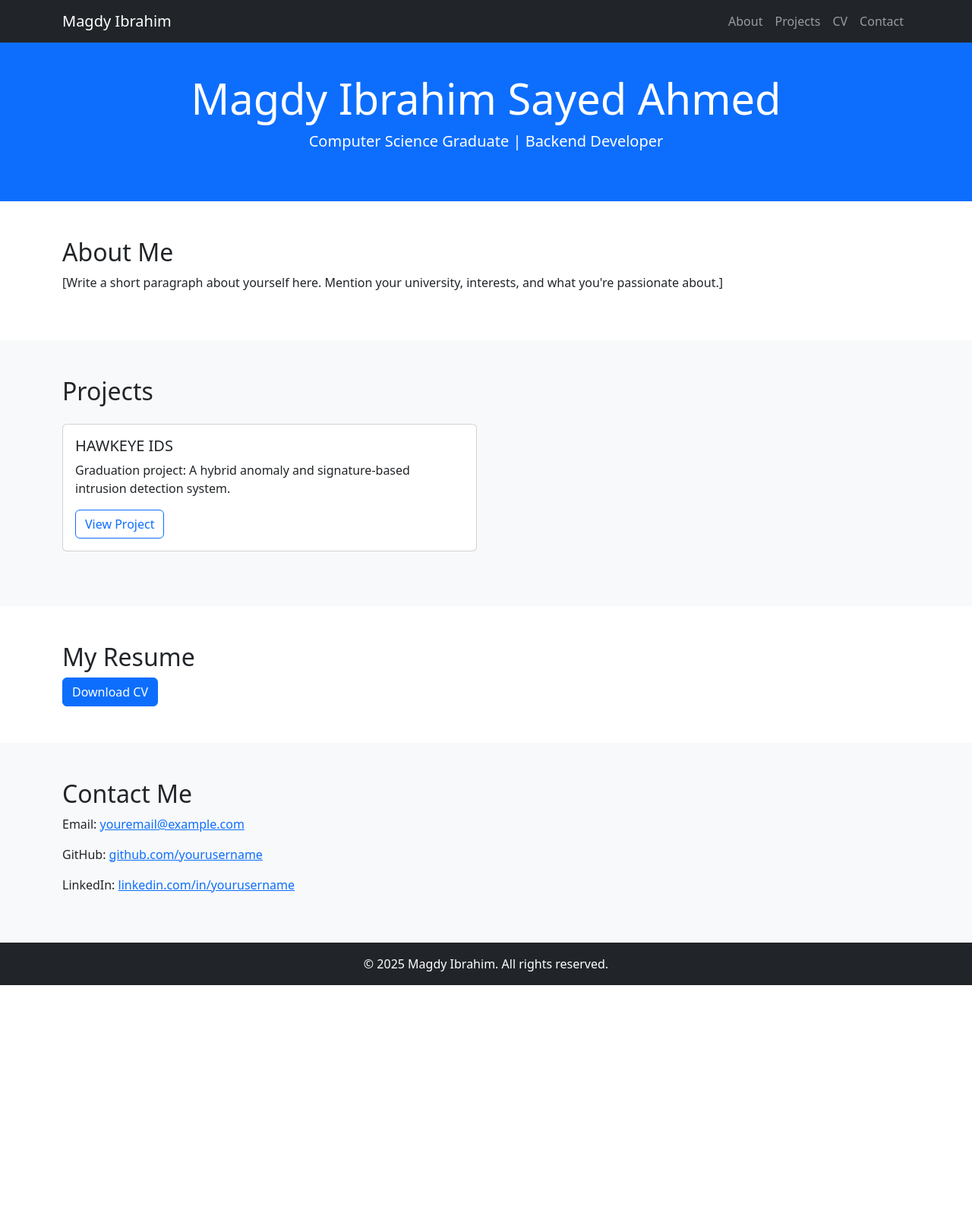
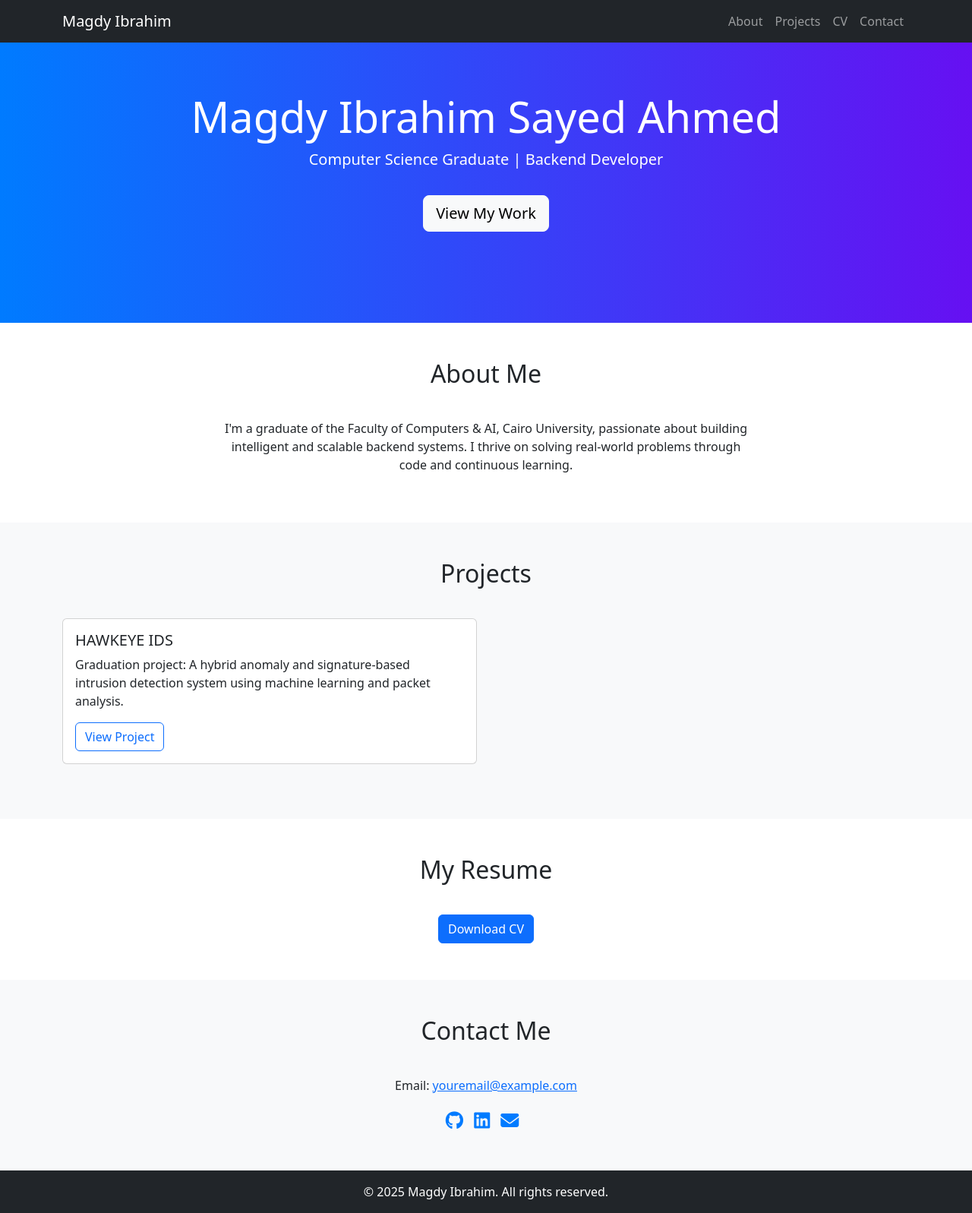
Before and after one commit to magdyibrahim-bot/Protofolio, a plain HTML site: page index.html in a window 1280 px wide. Shown: the whole page at 76% size. Before the commit the page ends 1297 px from the top, so only its background shows below. Drawn offline with nearby package versions, Linux system fonts and the light colour scheme.

Commit message:
For message

```diff
--- a/index.html
+++ b/index.html
@@ -1,11 +1,44 @@
 <!DOCTYPE html>
 <html lang="en">
 <head>
-  <meta charset="UTF-8">
-  <meta name="viewport" content="width=device-width, initial-scale=1.0">
+  <meta charset="UTF-8" />
+  <meta name="viewport" content="width=device-width, initial-scale=1.0" />
   <title>Magdy Ibrahim | Portfolio</title>
-  <link href="https://cdn.jsdelivr.net/npm/bootstrap@5.3.2/dist/css/bootstrap.min.css" rel="stylesheet">
-  <link href="style.css" rel="stylesheet">
+  <link href="https://cdn.jsdelivr.net/npm/bootstrap@5.3.2/dist/css/bootstrap.min.css" rel="stylesheet" />
+  <link href="https://cdnjs.cloudflare.com/ajax/libs/font-awesome/6.4.0/css/all.min.css" rel="stylesheet" />
+  <link href="style.css" rel="stylesheet" />
+  <style>
+    body {
+      scroll-behavior: smooth;
+    }
+    .hero {
+      background: linear-gradient(to right, #007bff, #6610f2);
+      color: white;
+      padding: 120px 0;
+    }
+    .section-title {
+      text-align: center;
+      margin-bottom: 40px;
+    }
+    .card:hover {
+      transform: translateY(-5px);
+      box-shadow: 0 0 20px rgba(0, 0, 0, 0.1);
+      transition: 0.3s;
+    }
+    footer {
+      background: #212529;
+      color: #aaa;
+    }
+    .social-icons a {
+      color: #007bff;
+      margin-right: 10px;
+      font-size: 1.5rem;
+      transition: color 0.3s;
+    }
+    .social-icons a:hover {
+      color: #0056b3;
+    }
+  </style>
 </head>
 <body>
   <!-- Navbar -->
@@ -27,45 +60,46 @@
   </nav>
 
   <!-- Hero Section -->
-  <header class="bg-primary text-white text-center py-5 mt-5">
+  <header class="hero text-center">
     <div class="container">
       <h1 class="display-4">Magdy Ibrahim Sayed Ahmed</h1>
       <p class="lead">Computer Science Graduate | Backend Developer</p>
+      <a href="#projects" class="btn btn-light btn-lg mt-3">View My Work</a>
     </div>
   </header>
 
   <!-- About Section -->
   <section id="about" class="py-5">
     <div class="container">
-      <h2>About Me</h2>
-      <p>[Write a short paragraph about yourself here. Mention your university, interests, and what you're passionate about.]</p>
+      <h2 class="section-title">About Me</h2>
+      <p class="text-center mx-auto" style="max-width: 700px;">I'm a graduate of the Faculty of Computers & AI, Cairo University, passionate about building intelligent and scalable backend systems. I thrive on solving real-world problems through code and continuous learning.</p>
     </div>
   </section>
 
   <!-- Projects Section -->
   <section id="projects" class="bg-light py-5">
     <div class="container">
-      <h2 class="mb-4">Projects</h2>
+      <h2 class="section-title">Projects</h2>
       <div class="row">
         <!-- Project Card -->
         <div class="col-md-6 mb-4">
           <div class="card h-100">
             <div class="card-body">
               <h5 class="card-title">HAWKEYE IDS</h5>
-              <p class="card-text">Graduation project: A hybrid anomaly and signature-based intrusion detection system.</p>
+              <p class="card-text">Graduation project: A hybrid anomaly and signature-based intrusion detection system using machine learning and packet analysis.</p>
               <a href="#" class="btn btn-outline-primary">View Project</a>
             </div>
           </div>
         </div>
-        <!-- Add more cards as needed -->
+        <!-- More project cards can be added here -->
       </div>
     </div>
   </section>
 
   <!-- CV Section -->
   <section id="cv" class="py-5">
-    <div class="container">
-      <h2>My Resume</h2>
+    <div class="container text-center">
+      <h2 class="section-title">My Resume</h2>
       <a href="cv/Magdy_Ibrahim_CV.pdf" class="btn btn-primary" target="_blank">Download CV</a>
     </div>
   </section>
@@ -73,15 +107,20 @@
   <!-- Contact Section -->
   <section id="contact" class="bg-light py-5">
     <div class="container">
-      <h2>Contact Me</h2>
-      <p>Email: <a href="mailto:youremail@example.com">youremail@example.com</a></p>
-      <p>GitHub: <a href="https://github.com/yourusername" target="_blank">github.com/yourusername</a></p>
-      <p>LinkedIn: <a href="https://linkedin.com/in/yourusername" target="_blank">linkedin.com/in/yourusername</a></p>
+      <h2 class="section-title">Contact Me</h2>
+      <div class="text-center">
+        <p>Email: <a href="mailto:youremail@example.com">youremail@example.com</a></p>
+        <div class="social-icons">
+          <a href="https://github.com/yourusername" target="_blank"><i class="fab fa-github"></i></a>
+          <a href="https://linkedin.com/in/yourusername" target="_blank"><i class="fab fa-linkedin"></i></a>
+          <a href="mailto:youremail@example.com"><i class="fas fa-envelope"></i></a>
+        </div>
+      </div>
     </div>
   </section>
 
   <!-- Footer -->
-  <footer class="bg-dark text-white text-center py-3">
+  <footer class="text-white text-center py-3">
     <p class="mb-0">&copy; 2025 Magdy Ibrahim. All rights reserved.</p>
   </footer>
 
```
